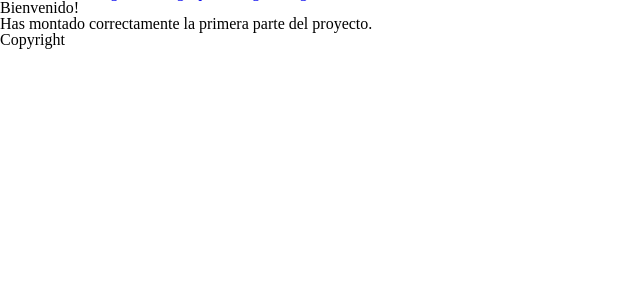
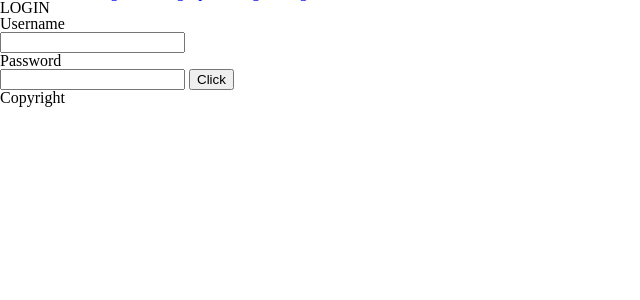
Before and after one commit to dcamposm/M14_Solfamides, a PHP site: page /m14_proyecto/ in a window 1280 px wide. Shown: the part 16-316 px from the top of the page, without its empty margins (0-640 px from the left). Run offline with PHP 8.4, Linux system fonts and the light colour scheme.

Commit message:
Base login

```diff
--- a/controllers/pages_controller.php
+++ b/controllers/pages_controller.php
@@ -1,8 +1,8 @@
 <?php
 class PagesController {
-    public function home() {
+    public function login() {
         // simulación de datos obtenidos de un modelo
-        require_once('views/pages/home.php');
+        require_once('views/pages/login.php');
     }
     public function error() {
         require_once('views/pages/error.php');
--- a/index.php
+++ b/index.php
@@ -19,7 +19,7 @@
         $action = $url[1];
     }else {
         $controller = 'pages';
-        $action = 'home';
+        $action = 'login';
     }
 
     require_once('views/layout.php');
--- a/routes.php
+++ b/routes.php
@@ -23,7 +23,7 @@ function call($controller, $action) {
 // lista de controladores que tenemos y sus acciones
 // consideramos estos valores "permitidos"
 // agregando una entrada para el nuevo controlador y sus acciones.
-$controllers = array( 'pages' => ['home', 'error'],
+$controllers = array( 'pages' => ['login', 'error'],
                       'posts' => ['index', 'show', 'formCreate', 'create', 'formUpdate', 'update', 'delete'],
                       'categoria' => ['index', 'show', 'formCreate', 'create', 'formUpdate', 'update', 'delete']);
 // verifica que tanto el controlador como la acción solicitados estén permitidos
--- a/views/pages/home.php
+++ /dev/null
@@ -1,2 +0,0 @@
-<p class="w3-xxxlarge">Bienvenido!<p>
-<p class="w3-xlarge">Has montado correctamente la primera parte del proyecto.</p>
--- /dev/null
+++ b/views/pages/login.php
@@ -0,0 +1,8 @@
+<p>LOGIN<p>
+<form action="<?php echo constant('URL');?>posts/create" method="post" enctype="multipart/form-data">
+    <p>Username<p>
+    <input type='text' name='user'/>
+    <p>Password<p>
+    <input type='text' name='pass'/>
+    <button type="submit">Click</button>
+</form>
```
